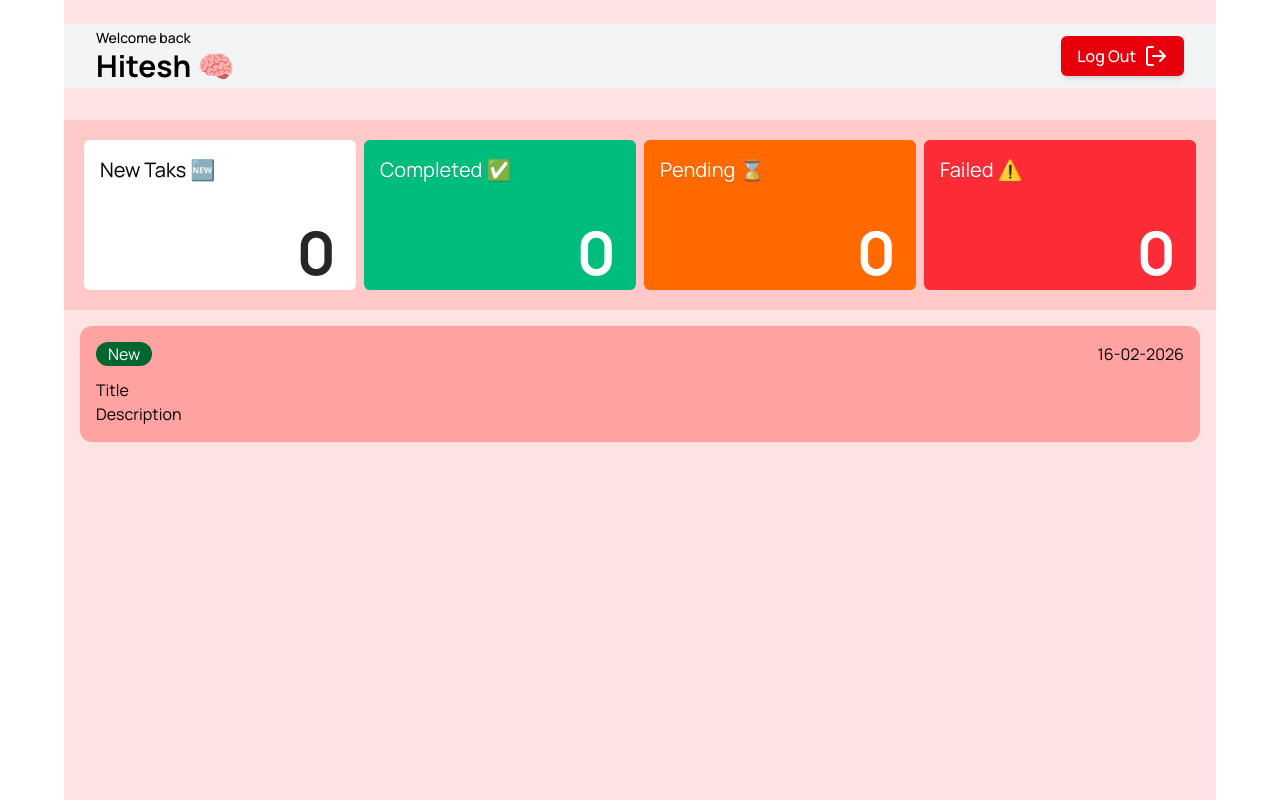
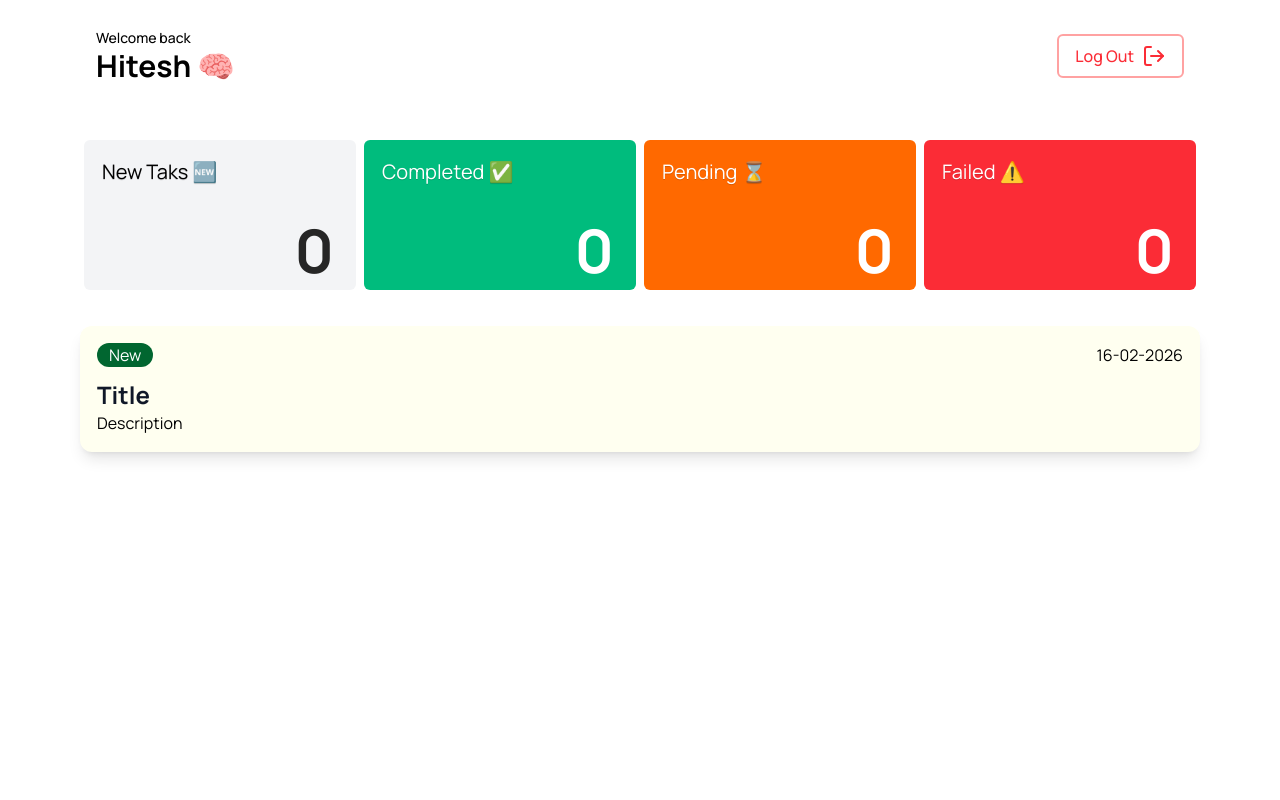
Before and after one commit to senorhitesh/Hostel-Managment-System, a React (Vite) app: page / in a window 1280 px wide. Built offline with nearby package versions, Linux system fonts and the light colour scheme; a web font is replaced by a local one.

Commit message:
ui polished -Student DashBoard

```diff
--- a/src/components/DashBoard/EmployeeDashboad.jsx
+++ b/src/components/DashBoard/EmployeeDashboad.jsx
@@ -3,19 +3,19 @@ import HeaderED from "./components/Header-ED";
 import TaskCard from "./components/TaskCard";
 const EmployeeDashboad = () => {
   return (
-    <div className="bg-red-100 h-screen max-w-6xl mx-auto py-2">
+    <div className="h-screen max-w-6xl mx-auto py-2">
       <HeaderED />
-      <div className="bg-red-200 mt-8">
+      <div className="mt-8">
         <TaskCard/>
       </div>
       <div className=" m-4">
-        <div className="w-full bg-red-300 p-4 rounded-xl">
+        <div className="w-full bg-[#FFFFF0]  shadow-lg border-1 border-transparent transtion-all duration-150 hover:shadow-2xl hover:scale-101 hover:bg-gray-100 hover:border-gray-300  p-4 rounded-xl active:scale-99">
           <div className="flex justify-between mb-3 ">
             <p className="bg-green-800 text-white px-3  rounded-xl">New</p>
             <p>16-02-2026</p>
           </div>
           <div>
-            <p>Title</p>
+            <p className="text-2xl text-gray-900 font-bold"> Title</p>
             <p>Description</p>
           </div>
         </div>
--- a/src/components/DashBoard/components/Header-ED.jsx
+++ b/src/components/DashBoard/components/Header-ED.jsx
@@ -4,12 +4,12 @@ import { LogOut } from "lucide-react";
 const HeaderED = () => {
   return (
     <>
-          <div className="bg-gray-100 px-8 mt-4 justify-between flex items-center  ">
+          <div className=" px-8 mt-4 justify-between flex items-center  ">
           <div className="flex flex-col py-1">
           <h1 className="text-sm font-medium">Welcome back</h1>
           <p className="text-3xl font-bold ">Hitesh <span>🧠</span></p>
         </div>
-        <button className="cursor-pointer flex gap-2 bg-red-600 text-white py-2 font-medium rounded-md hover:bg-red-600/90 px-4 transtion-all shadow-md hover: duration-150 active:scale-98 hover:-translate-y-0.5 shadow-[0px_4px_32px_0_rgba(99,102,241,.70)] group group/arrow">
+        <button className="cursor-pointer flex gap-2 text-red-500 border-2 hover:text-white border-red-300 py-2 font-medium rounded-md hover:bg-red-600/90 px-4 transtion-all hover:border-transparent hover:shadow-md  hover: duration-150 active:scale-98 hover:-translate-y-0.5 ">
           Log Out <span><LogOut className="" /></span>
         </button>
       </div>
--- a/src/components/DashBoard/components/TaskCard.tsx
+++ b/src/components/DashBoard/components/TaskCard.tsx
@@ -4,25 +4,25 @@ const TaskCard = () => {
   return (
     <>
       <div className="grid grid-cols-2 lg:grid-cols-4 xl p-4">
-        <div className="bg-white relative  flex rounded-md h-[150px] p-4 m-1 ">
+        <div className="bg-gray-100 hover:-translate-y-1 transtion duration-150 hover:shadow-2xl border-2 border-transparent hover:border-blue-500  relative  flex rounded-md h-[150px] p-4 m-1 active:scale-98 ">
           <p className="text-black text-xl text-shadow-2xs">New Taks 🆕</p>
           <p className="text-6xl font-bold absolute bottom-2 right-5 text-neutral-800">
             0
           </p>
         </div>
-        <div className="bg-emerald-500 relative  flex rounded-md h-[150px] p-4 m-1 ">
+        <div className="bg-emerald-500 hover:-translate-y-1 transtion duration-150 hover:shadow-2xl border-2 border-transparent hover:border-green-900 relative  flex rounded-md h-[150px] p-4 m-1 active:scale-98 ">
           <p className="text-white text-xl text-shadow-2xs">Completed ✅</p>
           <p className="text-6xl font-bold absolute bottom-2 right-5 text-white">
             0
           </p>
         </div>
-        <div className="bg-orange-500 relative  flex rounded-md h-[150px] p-4 m-1 ">
+        <div className="bg-orange-500 hover:-translate-y-1 transtion duration-150 hover:shadow-2xl border-2 border-transparent hover:border-orange-900 relative  flex rounded-md h-[150px] p-4 m-1 active:scale-98 ">
           <p className="text-white text-xl text-shadow-2xs">Pending ⌛</p>
           <p className="text-6xl font-bold absolute bottom-2 right-5 text-white">
             0
           </p>
         </div>
-        <div className="bg-red-500 relative  flex rounded-md h-[150px] p-4 m-1 ">
+        <div className="bg-red-500 hover:-translate-y-1 transtion duration-150 hover:shadow-2xl border-2 border-transparent hover:border-red-900 relative  flex rounded-md h-[150px] p-4 m-1 active:scale-98 ">
           <p className="text-white text-xl text-shadow-2xs">Failed ⚠️</p>
           <p className="text-6xl font-bold absolute bottom-2 right-5 text-white">
             0
--- a/src/index.css
+++ b/src/index.css
@@ -4,7 +4,9 @@
     --font-sans:"Manrope", sans-serif;
     --font-primary:"Kalnia";
 }
-
+*{
+    box-sizing: border-box;
+}
 @layer base  {
     html{
         @apply font-sans
```
